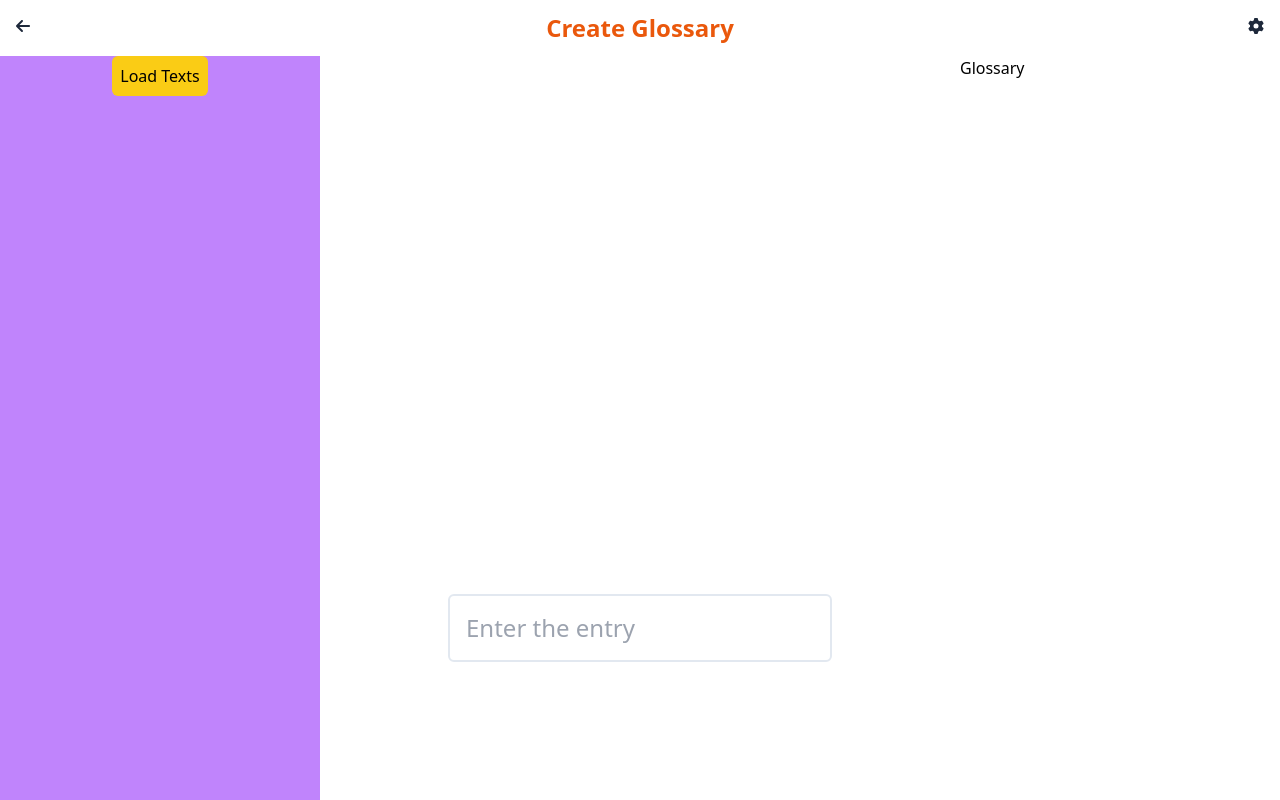
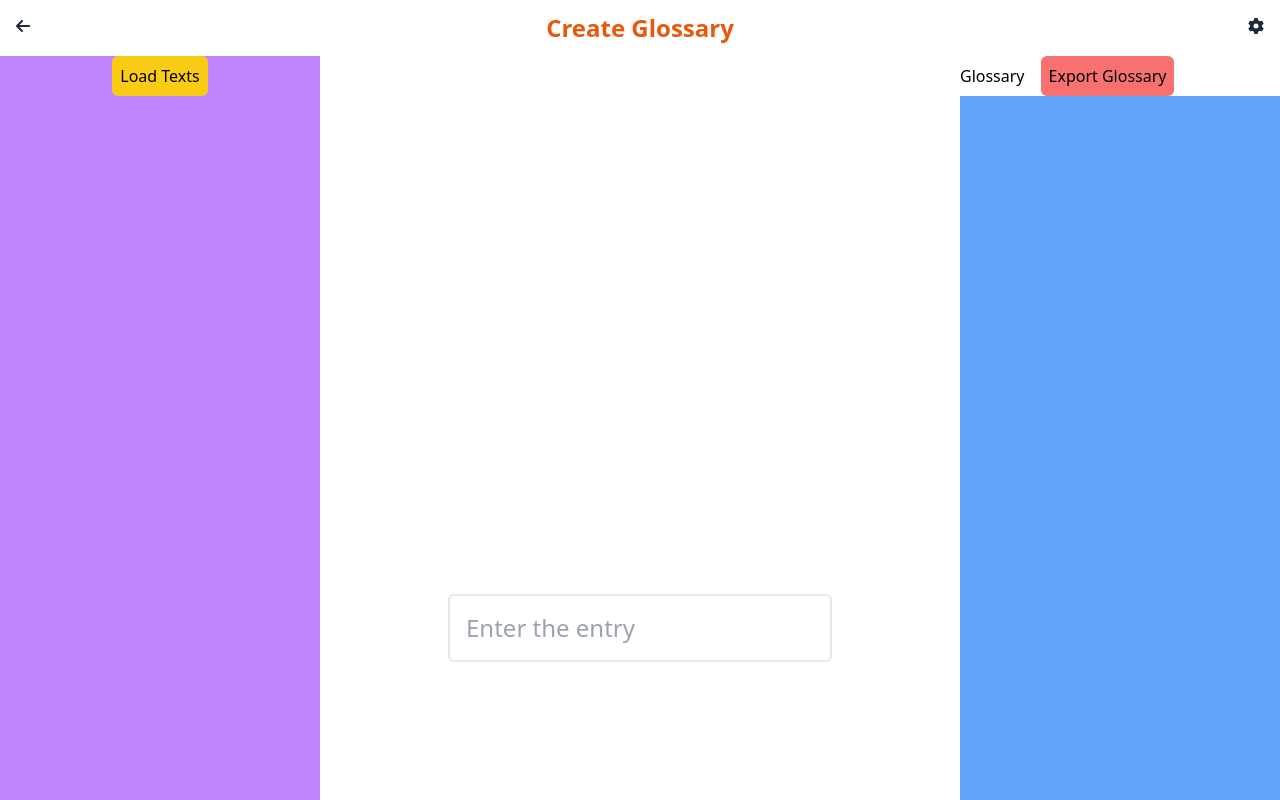
Before and after one commit to weissleon/l10n_manager, a Vue app: page /#/glossary in a window 1280 px wide. Built offline with nearby package versions, Linux system fonts and the light colour scheme.

Commit message:
Complete glossary functionality

```diff
--- a/src/main/index.ts
+++ b/src/main/index.ts
@@ -142,14 +142,13 @@ ipcMain.handle('glossary:loadSourceTexts', async () => {
     const filePath = filePaths[0]
 
     const workbook = XLSX.readFile(filePath)
-    console.log()
     const data = XLSX.utils.sheet_to_json(workbook.Sheets[workbook.SheetNames[0]], {
       header: 1
     }) as [[key: string, text: string]]
     data.shift()
     const processedData = data
-      .filter((value) => value[1] !== '')
-      .map((value) => ({ key: value[0], text: value[1] }))
+      .filter((value) => value[1] !== '' && value[1] !== undefined)
+      .map((value) => ({ key: value[0], text: value[1].toString() }))
 
     glossarySourceTexts = processedData
 
@@ -161,15 +160,14 @@ ipcMain.handle('glossary:updateGlossaryEntry', async (event, key: string, entry:
   let count = 0
 
   for (const datum of glossarySourceTexts) {
-    datum.text
-      .toLowerCase()
-      .split(' ')
-      .forEach((word) => {
-        if (word.includes(entry.toLowerCase())) count++
-      })
+    const regex = entry.replace(/\+/gi, '\\$&')
+    const occurrence = (datum.text.toLowerCase().match(new RegExp(`${regex}`, 'gi')) || []).length
+    count += occurrence
   }
 
   glossary[key] = { text: entry, count: count }
+
+  return { key: key, text: entry, count: count }
 })
 
 ipcMain.handle('glossary:addGlossaryEntry', async (event, entry: string) => {
@@ -177,16 +175,24 @@ ipcMain.handle('glossary:addGlossaryEntry', async (event, entry: string) => {
   let count = 0
 
   for (const datum of glossarySourceTexts) {
-    datum.text
-      .toLowerCase()
-      .split(' ')
-      .forEach((word) => {
-        if (word.includes(entry.toLowerCase())) count++
-      })
+    if (typeof datum.text !== 'string') console.log('NOT STRING!')
+
+    const regex = entry.replace(/\+/gi, '\\$&')
+    const occurrence = (datum.text.toLowerCase().match(new RegExp(`${regex}`, 'gi')) || []).length
+    count += occurrence
   }
 
   glossary[uuid] = { text: entry, count: count }
   return { key: uuid, text: entry, count: count }
+})
+
+ipcMain.handle('glossary:exportGlossary', async (event) => {
+  const sourceData: [text: string, count: string][] = [['text', 'count']]
+  for (const id in glossary) {
+    sourceData.push([glossary[id].text, glossary[id].count.toString()])
+  }
+
+  await exportXlsx('filename', sourceData)
 })
 
 const exportXlsx = async (fileName: string, input: [key: string, value: string][]) => {
--- a/src/preload/index.ts
+++ b/src/preload/index.ts
@@ -20,13 +20,13 @@ const api = {
     addGlossaryEntry: async (
       entry: string
     ): Promise<{ key: string; text: string; count: number }> => {
-      return await ipcRenderer.invoke('glossary:addGlossaryEntry')
+      return await ipcRenderer.invoke('glossary:addGlossaryEntry', entry)
     },
     updateGlossaryEntry: async (
       key: string,
       entry: string
     ): Promise<{ key: string; text: string; count: number }> => {
-      return await ipcRenderer.invoke('glossary:updateGlossaryEntry')
+      return await ipcRenderer.invoke('glossary:updateGlossaryEntry', key, entry)
     },
     exportGlossary: async (): Promise<boolean> => {
       return await ipcRenderer.invoke('glossary:exportGlossary')
--- a/src/renderer/src/components/GlossaryEntry.vue
+++ b/src/renderer/src/components/GlossaryEntry.vue
@@ -1,10 +1,10 @@
 <script setup lang="ts">
 defineProps<{
-    modelValue: string
+    entry: { key: string; text: string; count: number }
 }>()
 
 defineEmits<{
-    (e: "update:modelValue", text: string)
+    (e: "update:entry", newEntry: { key: string; newText: string })
 }>()
 
 
@@ -12,9 +12,10 @@ defineEmits<{
 
 <template>
     <div class="w-full">
-        <input class="w-full" :value="modelValue"
-            @keydown.enter="$emit('update:modelValue', ($event.target as HTMLInputElement).value.toLowerCase())"
+        <input class="w-full" :value="entry.text"
+            @keydown.enter="$emit('update:entry', { key: entry.key, newText: ($event.target as HTMLInputElement).value.toLowerCase() })"
             type="text">
+        <p>{{ entry.count }}</p>
     </div>
 
 </template>
--- a/src/renderer/src/components/GlossaryList.vue
+++ b/src/renderer/src/components/GlossaryList.vue
@@ -1,19 +1,24 @@
 <script setup lang="ts">
 import GlossaryEntry from "./GlossaryEntry.vue";
-let { modelValue } = defineProps<{
-    modelValue: string[]
+const props = defineProps<{
+    entries: { [key: string]: { text: string, count: number } }
 }>()
 
-defineEmits<{
-    (e: "update:modelValue", modelValue: string[])
+const emits = defineEmits<{
+    (e: "update:entry", newEntry: { key: string; newText: string })
 }>()
+
+const updateEntry = (newEntry: { key: string; newText: string }): any => {
+    emits('update:entry', newEntry)
+}
 
 
 </script>
 
 <template>
-    <div class="bg-blue-400 h-full flex flex-col justify-start items-center">
-        <GlossaryEntry v-for="(_, i) in modelValue" v-model="modelValue[i]"></GlossaryEntry>
+    <div class="bg-blue-400 h-full flex flex-col overflow-y-auto justify-start items-center">
+        <GlossaryEntry v-for="(entry, key) in props.entries" :key="key" :entry="{ ...entry, key: (key as string) }"
+            @update:entry="updateEntry"></GlossaryEntry>
     </div>
 
 </template>
--- a/src/renderer/src/pages/CreateGlossary.vue
+++ b/src/renderer/src/pages/CreateGlossary.vue
@@ -6,21 +6,25 @@ import TextSegmentViewer from "../components/TextSegmentViewer.vue";
 const TXT_TITLE = `Create Glossary`
 const TXT_LOAD_TEXT_LIST = "Load Texts"
 const TXT_TITLE_GLOSSARY = "Glossary"
-
+const TXT_BTN_EXPORT_GLOSSARY = "Export Glossary"
 const glossarySourceTexts = ref<{ key: string, text: string }[]>([])
-const glossaryEntries = ref<{ key: string, text: string, count: number }[]>([])
+const glossaryEntries = ref<{ [key: string]: { text: string, count: number } }>({})
+const glossaryEntriesCache = ref<string[]>([])
 const inputEntry = ref<string>("")
 const currentIndex = ref<number>(0)
 
 const viewerTexts = computed(() => glossarySourceTexts.value.map((value) => value.text))
 
-const addGlossaryEntry = (e: Event) => {
+const addGlossaryEntry = async (e: Event) => {
     const { value } = (e.target as HTMLInputElement)
     if (value === "") return
-    if (!glossaryEntries.value.includes(value.toLowerCase())) {
-        glossaryEntries.value.push(value.toLowerCase())
+    if (!glossaryEntriesCache.value.includes(value.toLowerCase())) {
+        const entry = await window.api.glossary.addGlossaryEntry(value)
+        glossaryEntries.value[entry.key] = { text: entry.text, count: entry.count }
+        glossaryEntriesCache.value.push(value.toLowerCase())
         inputEntry.value = ""
     }
+
 }
 
 const loadSourceTexts = async () => {
@@ -28,16 +32,18 @@ const loadSourceTexts = async () => {
     glossarySourceTexts.value = result
 }
 
-const updateGlossary = (newEntries: string[]) => {
-    const filteredEntries = newEntries.filter(value => !glossaryEntries.value.includes(value.toLowerCase()))
-    // window.api.glossary.setGlossaryEntry()
-    // glossaryEntries.value = filteredEntries
+const updateGlossary = async (newEntry: { key: string, newText: string }) => {
+    const { key, newText } = newEntry
+    console.log(key, newText)
+    const oldText = glossaryEntries.value[key].text
+    const entry = await window.api.glossary.updateGlossaryEntry(key, newText)
+    glossaryEntries.value[entry.key] = { text: entry.text, count: entry.count }
+    glossaryEntriesCache.value[glossaryEntriesCache.value.indexOf(oldText)] = entry.text
 }
 
-watch(currentIndex, () => {
-    console.log("current index changed!", currentIndex.value)
-})
-
+const exportGlossary = async () => {
+    window.api.glossary.exportGlossary()
+}
 
 </script>
 
@@ -82,19 +88,22 @@ watch(currentIndex, () => {
         </section>
         <section
             class="flex gap-y-40 flex-col w-full items-center flex-wrap justify-center row-start-2 row-end-3 col-start-2 col-end-3">
-            <TextSegmentViewer v-model:current-index="currentIndex" :texts="viewerTexts" :glossary="glossaryEntries" />
+            <TextSegmentViewer v-model:current-index="currentIndex" :texts="viewerTexts"
+                :glossary="glossaryEntriesCache" />
             <input class="text-2xl border-slate-200 border-2 rounded-md p-4" @keydown.enter="addGlossaryEntry"
                 id="input-entry" v-model="inputEntry" placeholder="Enter the entry" type="text">
         </section>
 
         <!-- right section -->
-        <section class="row-start-2 row-end-3 col-start-3 col-end-4">
-            <section>
+        <section
+            class="grid overflow-hidden h-full w-full grid-rows-[auto_1fr] row-start-2 row-end-3 col-start-3 col-end-4">
+            <section class="flex items-center gap-4">
                 <h1>{{ TXT_TITLE_GLOSSARY }}</h1>
+                <button @click="exportGlossary" class="p-2 bg-red-400 rounded-md">{{ TXT_BTN_EXPORT_GLOSSARY }}</button>
             </section>
 
-            <section>
-                <GlossaryList :model-value="glossaryEntries" @update:model-value="updateGlossary" />
+            <section class="overflow-y-auto">
+                <GlossaryList :entries="glossaryEntries" @update:entry="updateGlossary" />
             </section>
         </section>
     </div>
```
